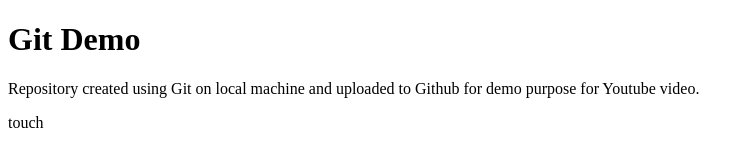
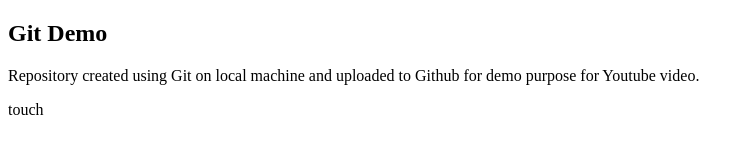
Before and after one commit to pranitbose/GitDemo, a plain HTML site: page index.html in a window 1280 px wide. Shown: the whole page, without its empty margins (0-754 px from the left). Drawn offline with Linux system fonts and the light colour scheme.

Commit message:
Modified the header tag

```diff
--- a/index.html
+++ b/index.html
@@ -4,7 +4,7 @@
 		<title>Git Demo</title>
 	</head>
 	<bod>
-		<h1> Git Demo </h1>
+		<h2> Git Demo </h2>
 		<p>Repository created using Git on local machine and uploaded to Github for demo purpose for Youtube video.</p>
 	</body>
 </html>touch
```
